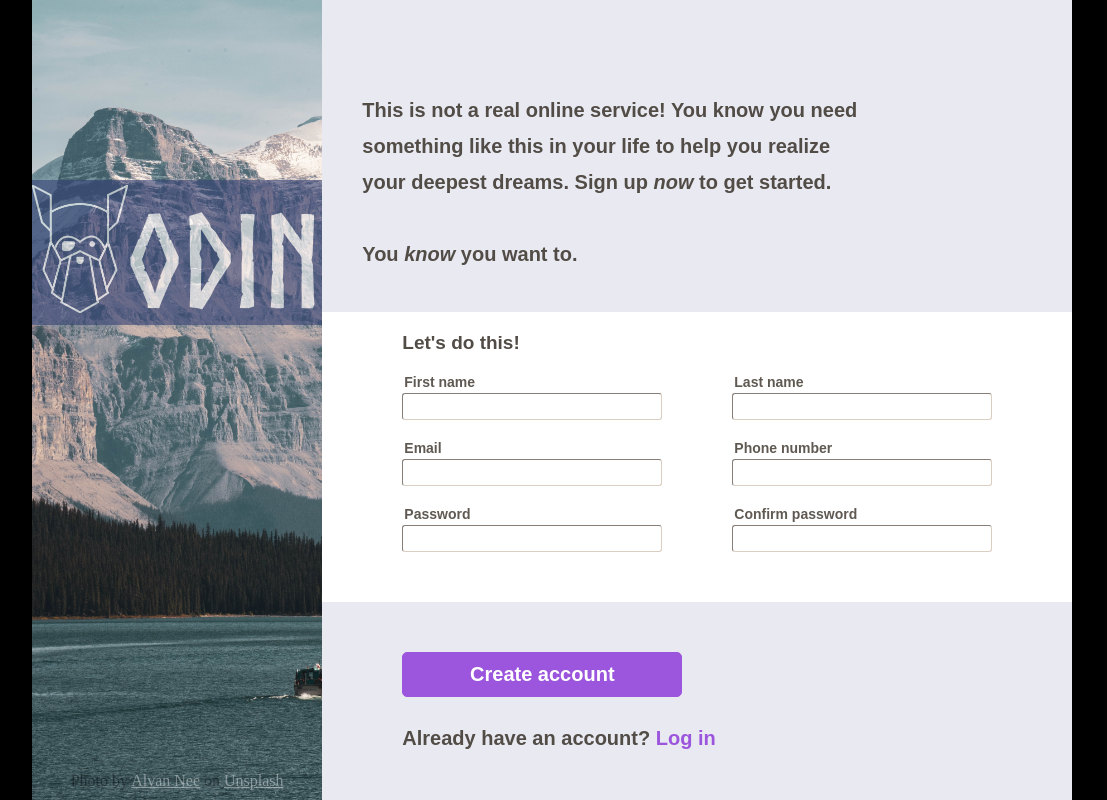
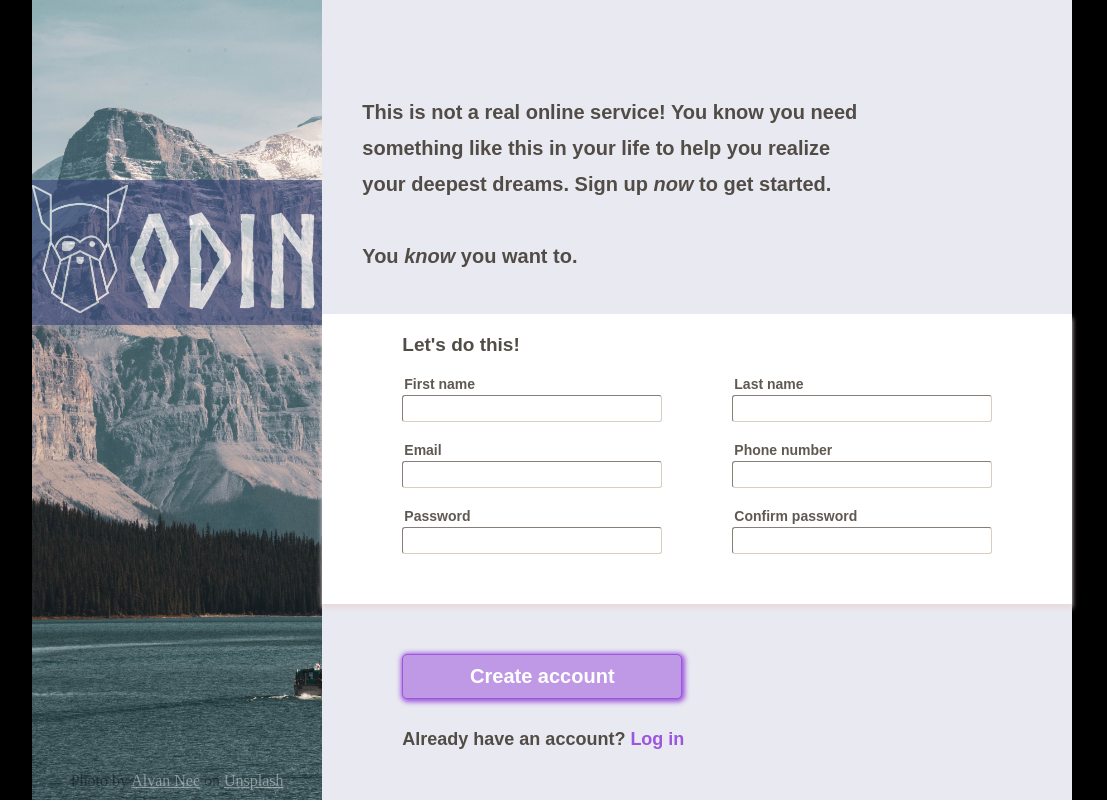
Before and after one commit to GregSCoding/my-first-form, a PHP site: page / in a window 1400 px wide. Shown: the whole page, without its empty margins (218-1325 px from the left). Run offline with PHP 8.4, Linux system fonts and the light colour scheme.

Commit message:
finish style start adding validation

```diff
--- a/index.html
+++ b/index.html
@@ -3,6 +3,8 @@
 <head>
   <meta charset="UTF-8">
   <link rel="stylesheet" href="style.css">
+  <link rel="stylesheet" href="https://cdnjs.cloudflare.com/ajax/libs/font-awesome/4.7.0/css/font-awesome.min.css">
+  <script src="java.js" defer></script>
   <title>My Form</title>
 </head>
 <body>
@@ -24,26 +26,32 @@
         <h1>Let's do this!</h1>
         <div class="form-table">
           <div class="form-column">
+            <div class="form-cell">
+              <label for="first-name">First name</label>
               <div class="input-container">
-              <label for="first-name">First name</label>
                 <input type="text" id="first-name" name="first-name">
-              <div class="input-container"><label for="email">Email</label>
-              <input type="email" id="email" name="email"e></div>
-              <div class="input-container">
+
+              </div>
+            </div>
+            <div class="form-cell">
+              <label for="email">Email</label>
+              <input type="email" id="email" name="email"e>
+            </div>
+            <div class="form-cell">
               <label for="password" name="password">Password</label>
               <input type="password" id="password" name="password"></div>
             </div>
-          </div>
             <div class="form-column">
-            <div class="input-container">
+              <div class="form-cell">
                 <label for="last-name">Last name</label>
                 <input type="text" id="last-name" name="last-name">
+
               </div>
-            <div class="input-container">
+              <div class="form-cell">
                   <label for="phone-number">Phone number</label>
                   <input type="tel" id="phone-number" name="phone-number">
               </div>
-              <div class="input-container">
+                <div class="form-cell">
                   <label for="password-confirmation" name="password-confirmation">Confirm password</label>
                   <input type="password" id="confirm-password">
                 </div>
@@ -52,7 +60,7 @@
         </form>
       <div class="submit-section">
               <button type="submit" form="signupform" id="submit-btn">Create account</button>
-              <div style="font-size: 20px;font-weight: bold;">Already have an account? <span style="color: rgb(156, 86, 221);">Log in</span></div>
+              <div style="font-size: 18px;font-weight: bold;">Already have an account? <span style="color: rgb(156, 86, 221);">Log in</span></div>
       </div>
     </div>
   </div>
--- a/style.css
+++ b/style.css
@@ -26,13 +26,11 @@
   display: flex;
   gap: 70px;
 }
-
 form{
   padding: 20px 80px 50px 80px;
   background-color: white;
+  box-shadow: 0px 4px 5px rgb(231, 218, 218);
 }
-
-
 h1{
   font-size: 19px;
 }
@@ -43,7 +41,7 @@
   position: relative;
   left: 2px;
 }
-.input-container{
+.form-cell{
   display: flex;
   flex-direction: column;
   margin-top: 20px;
@@ -92,18 +90,15 @@
   flex-grow: 1;
   justify-content: space-between;
 }
-
 a{
   color: white;
 }
-
 #photo-credit{
   text-align: center;
   margin-bottom: 10px;
   opacity: 0.4;
 
 }
-
 #logo{
   margin-top: 180px;
   font-family: logoFont;
@@ -113,20 +108,16 @@
   height: fit-content;
   text-align: center;
   opacity: 0.6;
-
 }
-
 @font-face {
   font-family: logoFont;
   src: url("fonts/Norse-Bold.otf");
 }
-
 .icon{
   position: relative;
   top: 5px;
   height: 1em;
 }
-
 .submit-section{
 display: flex;
 flex-direction: column;
@@ -134,7 +125,6 @@
 padding: 50px 80px;
 gap: 30px;
 }
-
 #submit-btn{
   padding: 10px;
   font-size: 20px;
@@ -143,5 +133,31 @@
   border-radius: 5px;
   font-weight: bold;
   color: white;
-  background-color: rgb(156, 86, 221);
+  background-color: rgb(192, 153, 230);
+  box-shadow: 1px 1px 5px 2px rgb(156, 86, 221);
 }
+.xicon{
+  color: red;
+}
+.tickicon{
+  color:greenyellow;
+}
+
+.input-container{
+  display: flex;
+  gap: 5px;
+  align-items: baseline;
+}
+.fa-check-circle-o{
+  color: rgb(126, 179, 47);
+  margin-right: -25px;
+}
+.fa-times-circle-o{
+  color: red;
+  margin-right: -25px;
+}
+input:focus{
+  outline: none;
+  border-color:  rgb(26, 26, 214);
+  box-shadow: 1px 2px 5px blue;
+}
```
Lines whose indentation alone changed are shown as unchanged.
